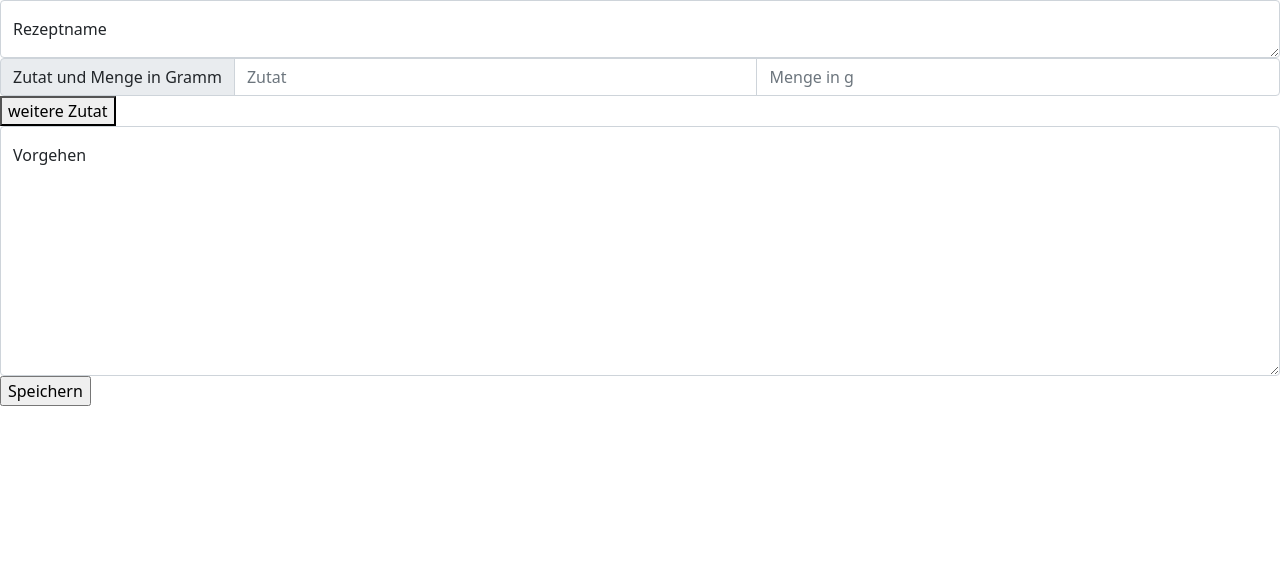
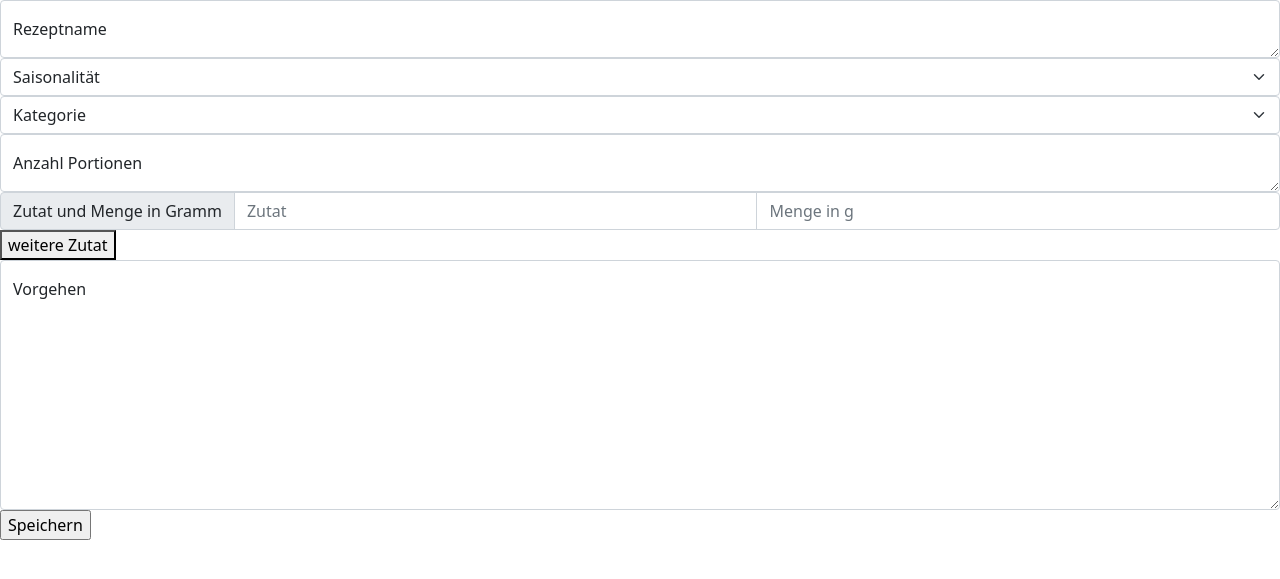
Before and after one commit to elmon4/food, a Flask app: a page that uses templates/layout.html in a window 1280 px wide. Shown: the part 54-633 px from the top of the page. Run offline with Flask 2, Linux system fonts and the light colour scheme; some libraries are stand-ins or nearby versions.

Commit message:
rezept Hinzufügen weiter implementiert, Fehler in der Datenbank sind beim Einfügen noch vorhanden!

```diff
--- a/app.py
+++ b/app.py
@@ -16,23 +16,46 @@ db = SQL("sqlite:///app.db")
 def index():
     return render_template("layout.html")
 
+@app.route("/rezepteAlphabetisch", methods=["GET"])
+def rezepteAlphabetisch():
+    if request.method == "GET":
+        #TODODDODOD
+        return render_template("rezeptHinzufügen.html")
+
 
 @app.route("/rezeptHinzufügen", methods=["GET", "POST"])
 def rezeptHinzufügen():
     if request.method == "POST":
+        portionen = request.form.get("portionen")
         name = request.form.get("name")
         vorgehen = request.form.get("vorgehen")
-        anzahlZutaten = request.form.get("zutatCount")
+        anzahlZutaten = int(request.form.get("zutatCount"))
+        saison = request.form.get("saison")
+        kategorie = request.form.get("kategorie")
         zutaten = {}
-        for i in range(anzahlZutaten-1):
-            aktuelleZutat=request.form.get("zutat"+i)
-            aktuelleMenge=request.form.get("menge"+1)
+        print(f"Anzahl Zutaten: {anzahlZutaten}")
+        for i in range(anzahlZutaten):
+            aktuelleZutat=request.form.get("zutat"+str(i))
+            aktuelleMenge=request.form.get("menge"+str(i))
             zutaten[aktuelleZutat] = aktuelleMenge
+        db.execute("INSERT INTO rezept (kategorie, name, portionen, saisonalität, vorgehen) VALUES (?, ?, ?, ?, ?)", kategorie, name, portionen, saison, vorgehen)
+        rezeptID = db.execute("SELECT id FROM rezept WHERE name = ?", name)[0]["id"]
+        for key in zutaten:
+            if key is not None:
+                aktuelleZutat = key
+                aktuelleMenge = zutaten[key]
+                result = db.execute("SELECT * FROM zutat WHERE name = ?", aktuelleZutat)
+                if len(result) == 0:
+                    db.execute("INSERT INTO zutat (name) VALUES(?)", aktuelleZutat)
+                zutatID = db.execute("SELECT id FROM zutat WHERE name = ?", aktuelleZutat)[0]["id"]
+                db.execute("INSERT INTO zutatInRezept(rezeptID, zutatID, menge) VALUES(?,?,?)", rezeptID, zutatID, aktuelleMenge)
         return render_template("rezeptHinzufügen.html")
     else:
         return render_template("rezeptHinzufügen.html")
 
     #TODO: Daten in sql übertragen, probeweise ausgeben!!
+    #TODO: rezepte Anzeigen lassen inkl. Zutaten, checken was falsch läuft in der Datenbank
+
 
 if __name__ == '__main__':
     app.run()
--- a/templates/layout.html
+++ b/templates/layout.html
@@ -24,7 +24,7 @@
                   Rezepte
                 </button>
                 <ul class="dropdown-menu">
-                  <li><a class="dropdown-item" href="#">Rezepte alphabetisch</a></li>
+                  <li><a class="dropdown-item" href="/rezepteAlphabetisch">Rezepte alphabetisch</a></li>
                   <li><a class="dropdown-item" href="#">Rezeptfinder</a></li>
                   <li><a class="dropdown-item" href="#">Rezept suchen</a></li>
                   <li><a class="dropdown-item" href="/rezeptHinzufügen">Rezept hinzufügen</a></li>
--- a/templates/rezeptHinzufügen.html
+++ b/templates/rezeptHinzufügen.html
@@ -8,29 +8,49 @@
 
     <form action="rezeptHinzufügen" method="post">
         <div class="form-floating">
-            <textarea class="form-control" placeholder="Leave a comment here" id="name"></textarea>
+            <textarea class="form-control" placeholder="Leave a comment here" name="name"></textarea>
             <label for="floatingTextarea">Rezeptname</label>
+        </div>
+        <select class="form-select" name="saison" aria-label="Default select example">
+            <option selected>Saisonalität</option>
+            <option value="1">Frühling</option>
+            <option value="2">Sommer</option>
+            <option value="3">Herbst</option>
+            <option value="4">Winter</option>
+            <option value="5">keine Saisonalität</option>
+        </select>
+        <select class="form-select" name="kategorie" aria-label="Default select example">
+            <option selected>Kategorie</option>
+            <option value="1">Vorspeise</option>
+            <option value="2">Hauptgericht</option>
+            <option value="3">Dessert</option>
+            <option value="4">sonstiges</option>
+          </select>
+        <div class="form-floating">
+            <textarea class="form-control" placeholder="Anzahl Portionen" name="portionen"></textarea>
+            <label for="floatingTextarea">Anzahl Portionen</label>
         </div>
         <div class="input-group">
             <span class="input-group-text">Zutat und Menge in Gramm</span>
-            <input type="text" aria-label="Zutat" class="form-control" placeholder="Zutat" id="zutat0">
-            <input type="text" aria-label="Menge" class="form-control" placeholder="Menge in g" id="menge0">
+            <input type="text" aria-label="Zutat" class="form-control" placeholder="Zutat" name="zutat0">
+            <input type="text" aria-label="Menge" class="form-control" placeholder="Menge in g" name="menge0">
         </div>
         <div id="form-container"></div>
         <button id="weitereZutat" type="submit">weitere Zutat</button>
         <div class="form-floating">
-            <textarea class="form-control" placeholder="Leave a comment here" id="vorgehen" style="height: 250px"></textarea>
+            <textarea class="form-control" placeholder="Leave a comment here" name="vorgehen" style="height: 250px"></textarea>
             <label for="floatingTextarea2">Vorgehen</label>
           </div>
         <input type="submit" value="Speichern">
-        <input type="hidden" name="zutatCount" id="zutatCount" value="">
+        <input type="hidden" name="zutatCount" id="zutatCount" value="1">
     </form>
 
 
     <script>
         const btn = document.getElementById("weitereZutat");
         let count = 1;
-        btn.addEventListener("click", (event) => {
+        btn.addEventListener("click",
+        (event) => {
             count++;
             event.preventDefault();
             const form = document.createElement("div");
@@ -57,9 +77,10 @@
 
             const container = document.getElementById("form-container");
             container.appendChild(form);
+            document.getElementById("zutatCount").value = count;
         })
 
-        document.getElementById("zutatCount").value = count;
+
     </script>
 
 {% endblock %}
```
Also changed, not shown: templates/rezepteAlphabetisch.html (added, +13 -0 lines), app.db.
